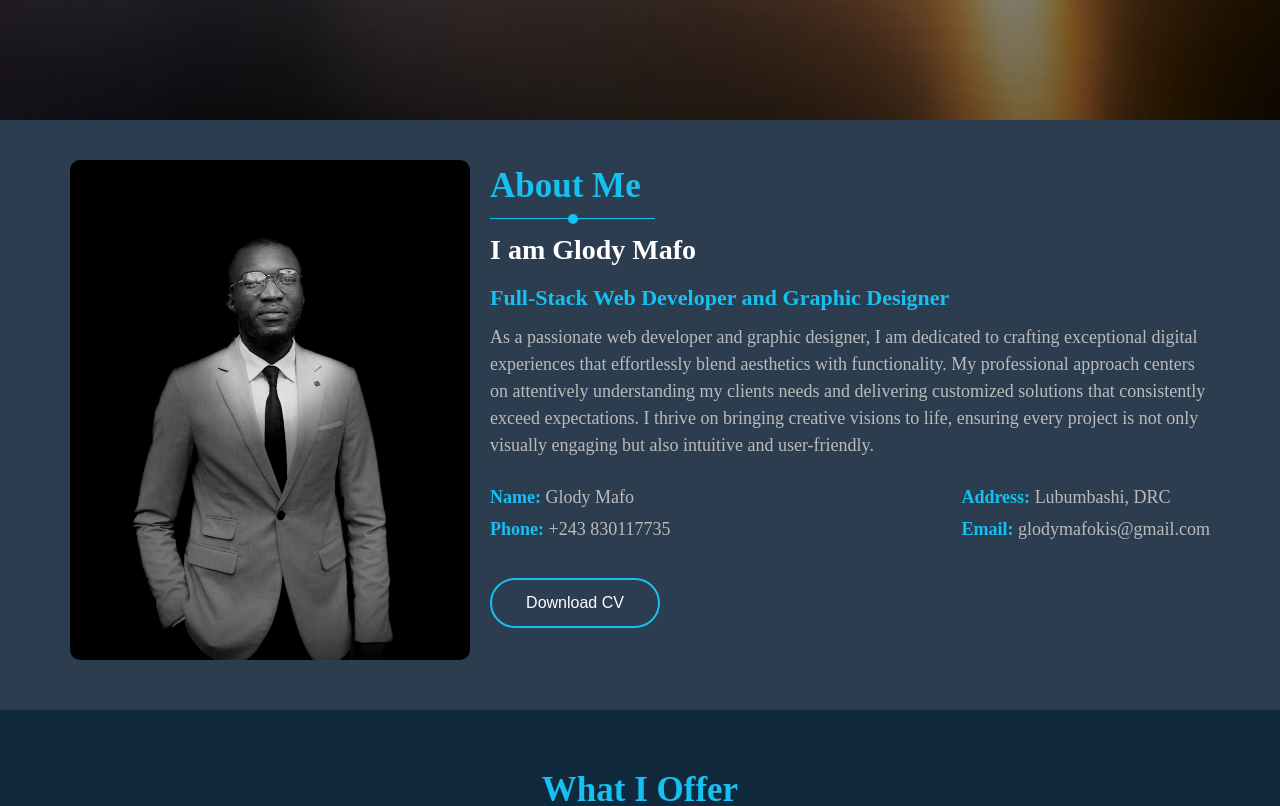
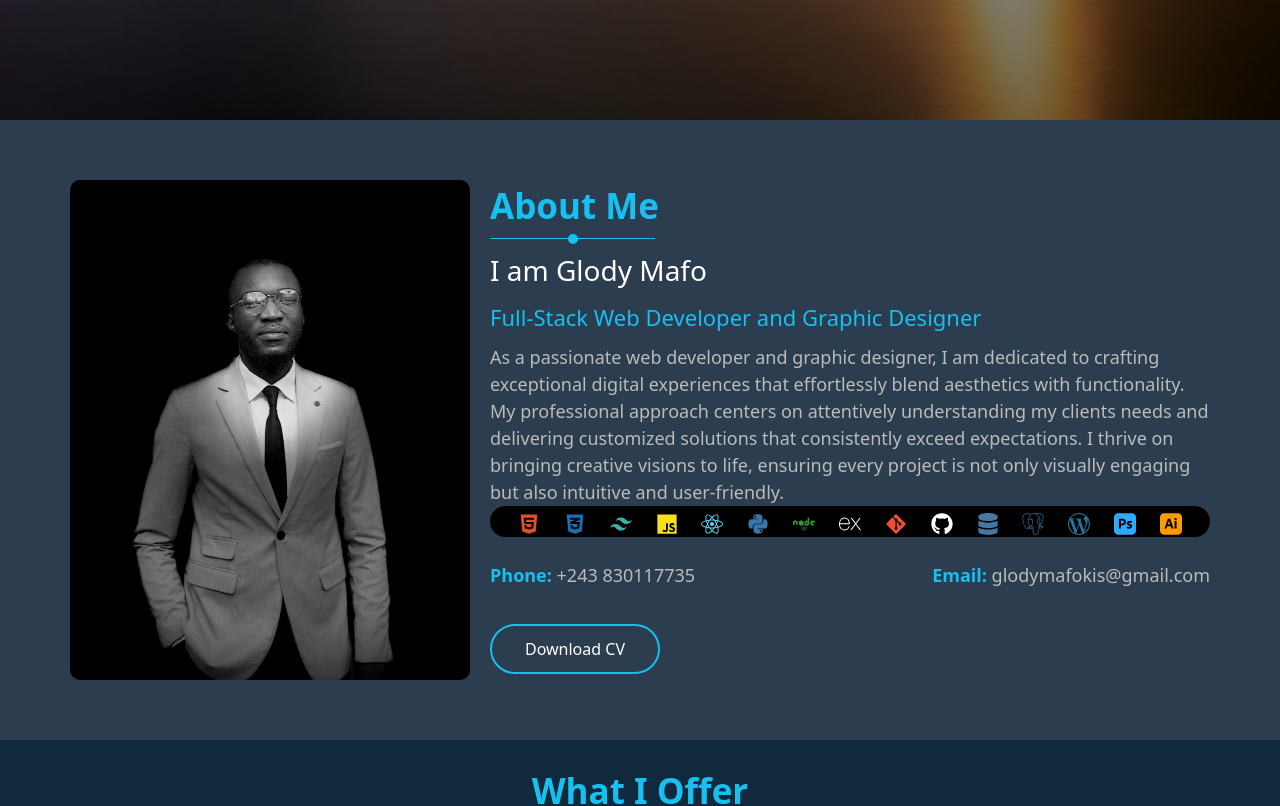
Before and after one commit to GlodyMafo/Portfolio, a React (Vite) app: page / in a window 1280 px wide. Shown: the part 680-1486 px from the top of the page. Built offline with nearby package versions, Linux system fonts and the light colour scheme.

Commit message:
Adding Skills

```diff
--- a/src/App.css
+++ b/src/App.css
@@ -1,3 +1,7 @@
+@tailwind base;
+@tailwind components;
+@tailwind utilities;
+
 :root {
 
   --text-color: #fff;
--- a/src/Components/about/About.css
+++ b/src/Components/about/About.css
@@ -2,7 +2,7 @@
   display: flex;
   justify-content: center;
   align-items: center;
-  padding: 40px 70px;
+  padding: 60px 70px;
   background-color: var(--background-color);
   color: white;
   height: screen;
--- a/src/Components/about/About.jsx
+++ b/src/Components/about/About.jsx
@@ -1,5 +1,6 @@
 
 import './About.css';
+import TechIcons from './Technologies';
 
 const About = () => {
   return (
@@ -17,13 +18,13 @@ const About = () => {
             <p>
             As a passionate web developer and graphic designer, I am dedicated to crafting exceptional digital experiences that effortlessly blend aesthetics with functionality. My professional approach centers on attentively understanding my clients needs and delivering customized solutions that consistently exceed expectations. I thrive on bringing creative visions to life, ensuring every project is not only visually engaging but also intuitive and user-friendly.
             </p>
+            <TechIcons/>
             <div className="about-info">
               <div className="about-info__left">
-                <p><strong>Name:</strong> Glody Mafo</p>
                 <p><strong>Phone:</strong> +243 830117735</p>
               </div>
+
               <div className="about-info__right">
-                <p><strong>Address:</strong> Lubumbashi, DRC</p>
                 <p><strong>Email:</strong> glodymafokis@gmail.com</p>
               </div>
             </div>
--- /dev/null
+++ b/src/Components/about/TechIcons.css
@@ -0,0 +1,31 @@
+.tech-icons-container {
+    display: flex;
+    align-items: center;
+    justify-content: space-around;
+    background-color:black;
+    border-radius: 9999px;
+    padding: 0px 16px;
+    padding-top: 5px;
+    max-width: 100%;
+  }
+
+  .tech-icon {
+    position: relative;
+    margin: 0px;
+    padding: 2px;
+    cursor: pointer;
+  }
+
+
+  .tech-icon-svg {
+    width: 22px;
+    height: 22px;
+    transition: color 0.2s ease-in-out;
+  }
+
+  @media (min-width: 640px) {
+    .tech-icon-svg {
+      width: 22px;
+      height: 22px;
+    }
+  }
--- /dev/null
+++ b/src/Components/about/Technologies.jsx
@@ -0,0 +1,135 @@
+// src/components/TechIcons.jsx
+import React from 'react';
+import {
+  FaHtml5,
+  FaCss3Alt,
+  FaJs,
+  FaReact,
+  FaPython,
+  FaGitAlt,
+  FaGithub,
+  FaDatabase,
+  FaNode
+} from 'react-icons/fa';
+import {
+  SiTailwindcss, SiAdobephotoshop, SiAdobeillustrator, SiPostgresql,SiWordpress,SiExpress} from 'react-icons/si';
+import './TechIcons.css';
+
+const technologies = [
+  {
+    name: 'HTML5',
+    icon: FaHtml5,
+    color: '#E34F26',
+    ringColor: 'orange',
+  },
+  {
+    name: 'CSS3',
+    icon: FaCss3Alt,
+    color: '#1572B6',
+    ringColor: 'blue',
+  },
+  {
+    name: 'Tailwind CSS',
+    icon: SiTailwindcss,
+    color: '#38B2AC',
+    ringColor: 'teal',
+  },
+  {
+    name: 'JavaScript',
+    icon: FaJs,
+    color: '#F7DF1E',
+    ringColor: 'yellow',
+  },
+  {
+    name: 'React.js',
+    icon: FaReact,
+    color: '#61DAFB',
+    ringColor: 'cyan',
+  },
+  {
+    name: 'Python',
+    icon: FaPython,
+    color: '#3776AB',
+    ringColor: 'blue',
+  },
+  {
+    name: 'Node.js',
+    icon: FaNode,
+    color: '#339933', // Couleur officielle Node.js
+    ringColor: 'ring-green-500',
+  },
+  {
+    name: 'Express',
+    icon: SiExpress,
+    color: 'white',
+    ringColor: 'ring-gray-800',
+  },
+
+  {
+    name: 'Git',
+    icon: FaGitAlt,
+    color: '#F05032',
+    ringColor: 'red',
+  },
+  {
+    name: 'GitHub',
+    icon: FaGithub,
+    color: 'white',
+    ringColor: 'gray',
+  },
+  {
+    name: 'SQL',
+    icon: FaDatabase,
+    color: '#4479A1',
+    ringColor: 'ring-blue-500',
+  },
+  {
+    name: 'PostgreSQL',
+    icon: SiPostgresql,
+    color: '#336791',
+    ringColor: 'ring-blue-600',
+  },
+  {
+    name: 'WordPress',
+    icon: SiWordpress,
+    color: '#21759B',
+    ringColor: 'ring-blue-500',
+  },
+  {
+    name: 'Photoshop',
+    icon: SiAdobephotoshop,
+    color: '#31A8FF',
+    ringColor: 'blue',
+  },
+  {
+    name: 'Illustrator',
+    icon: SiAdobeillustrator,
+    color: '#FF9A00',
+    ringColor: 'orange',
+  },
+];
+
+const TechIcons = () => {
+  return (
+    <div className="tech-icons-container">
+      {technologies.map((tech) => {
+        const IconComponent = tech.icon;
+        return (
+          <div
+            key={tech.name}
+            className={`tech-icon ring-${tech.ringColor}-500`}
+            aria-label={tech.name}
+          >
+            <IconComponent
+              className="tech-icon-svg"
+              style={{ color: tech.color }}
+            />
+            <span className="tooltip">{tech.name}</span>
+          </div>
+        );
+      })}
+    </div>
+  );
+};
+
+export default TechIcons;
--- a/src/index.css
+++ b/src/index.css
@@ -1,3 +1,7 @@
+@tailwind base;
+@tailwind components;
+@tailwind utilities;
+
 .momentum {
   --uib-size: 40px;
   --uib-speed: 1s;
--- /dev/null
+++ b/tailwind.config.js
@@ -0,0 +1,11 @@
+/** @type {import('tailwindcss').Config} */
+module.exports = {
+  content: [
+    './index.html',
+    './src/**/*.{js,ts,jsx,tsx}'
+  ],
+  theme: {
+    extend: {},
+  },
+  plugins: [],
+}
```
Also changed, not shown: 1 other file (tests, documents, lock files or other folders).
